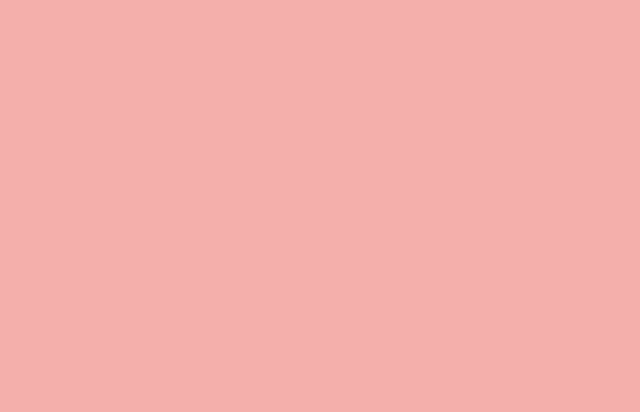
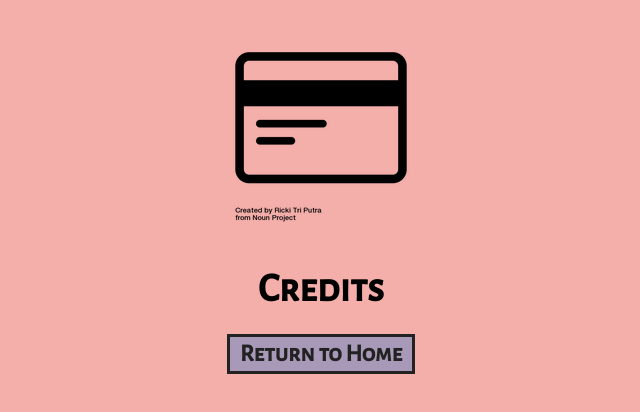
Before and after one commit to vilnytskyy/-summer-2021-39548-assignment-4, a React (Create React App) app: page /credits in a window 1280 px wide. Shown: the top 412 px of the page, without its empty margins (319-959 px from the left). Built offline with nearby package versions, Linux system fonts and the light colour scheme.

Commit message:
Added links to credits and debits, added credit and debit icons

```diff
--- a/src/App.js
+++ b/src/App.js
@@ -4,6 +4,8 @@ import './css/App.css';
 import Home from './components/Home';
 import UserProfile from './components/UserProfile';
 import LogIn from './components/LogIn';
+import Credits from './components/Credits';
+import Debits from './components/Debits';
 
 class App extends Component {
     constructor() {
@@ -30,12 +32,16 @@ class App extends Component {
             <UserProfile userName={this.state.currentUser.userName} memberSince={this.state.currentUser.memberSince} />
         );
         const LogInComponent = () => (<LogIn user={this.state.currentUser} mockLogIn={this.mockLogIn} />);
+        const CreditsComponent = () => (<Credits />);
+        const DebitsComponent = () => (<Debits />);
 
         return (
             <Router>
                 <Switch>
                     <Route exact path="/" render={HomeComponent} />
                     <Route exact path="/userProfile" render={UserProfileComponent} />
+                    <Route exact path="/credits" render={CreditsComponent} />
+                    <Route exact path="/debits" render={DebitsComponent} />
                     <Route exact path="/login" render={LogInComponent} />
                 </Switch>
             </Router>
--- a/src/components/Credits.js
+++ b/src/components/Credits.js
@@ -0,0 +1,18 @@
+import React, { Component } from 'react';
+import { Link } from 'react-router-dom';
+import credit from '../imgs/credit.png';
+
+class Credits extends Component {
+    render() {
+        return (
+            <div>
+                <img src={credit} alt="Credit Card by Ricki Tri Putra from the Noun Project" />
+                <h1>Credits</h1>
+
+                <Link className="link" id="home" to="/">Return to Home</Link>
+            </div>
+        );
+    }
+}
+
+export default Credits;
--- a/src/components/Debits.js
+++ b/src/components/Debits.js
@@ -0,0 +1,18 @@
+import React, { Component } from 'react';
+import { Link } from 'react-router-dom';
+import debit from '../imgs/debit.png';
+
+class Debits extends Component {
+    render() {
+        return (
+            <div>
+                <img src={debit} alt="debit card by mpanicon from the Noun Project" />
+                <h1>Debits</h1>
+
+                <Link className="link" id="home" to="/">Return to Home</Link>
+            </div>
+        );
+    }
+}
+
+export default Debits;
--- a/src/components/Home.js
+++ b/src/components/Home.js
@@ -11,6 +11,8 @@ class Home extends Component {
                 <h1>Bank of React</h1>
 
                 <Link className="link" to="/userProfile">User Profile</Link>
+                <Link className="link" to="/credits">Credits</Link>
+                <Link className="link" to="/debits">Debits</Link>
 
                 <AccountBalance accountBalance={this.props.accountBalance} />
             </div>
--- a/src/components/UserProfile.js
+++ b/src/components/UserProfile.js
@@ -9,10 +9,11 @@ class UserProfile extends Component {
                 <img src={user} alt="userImg" />
                 <h1>User Profile</h1>
 
+                <Link className="link" id="home" to="/">Return to Home</Link>
+
                 <div>Username: {this.props.userName}</div>
                 <div>Member Since: {this.props.memberSince}</div>
 
-                <Link className="link" to="/">Return to Home</Link>
             </div>
         );
     }
--- a/src/css/index.css
+++ b/src/css/index.css
@@ -20,11 +20,20 @@ div {
     text-decoration: none;
     font-size: 18pt;
     background-color: #A799B7;
-    padding: 5px;
+    /* display: block; */
+    padding: 5px 10px;
+    margin: 5px;
     border-style: solid;
 }
 
+/* .link#home {
+    background: #F4AFAB;
+} */
+
 .link:hover {
-    background: #222222;
-    color: #A799B7;
+    background-color: #A9B799;
 }
+
+/* .link#home:hover {
+    background: #A799B7;
+} */
```
Also changed, not shown: src/imgs/credit.png (added), src/imgs/debit.png (added).
